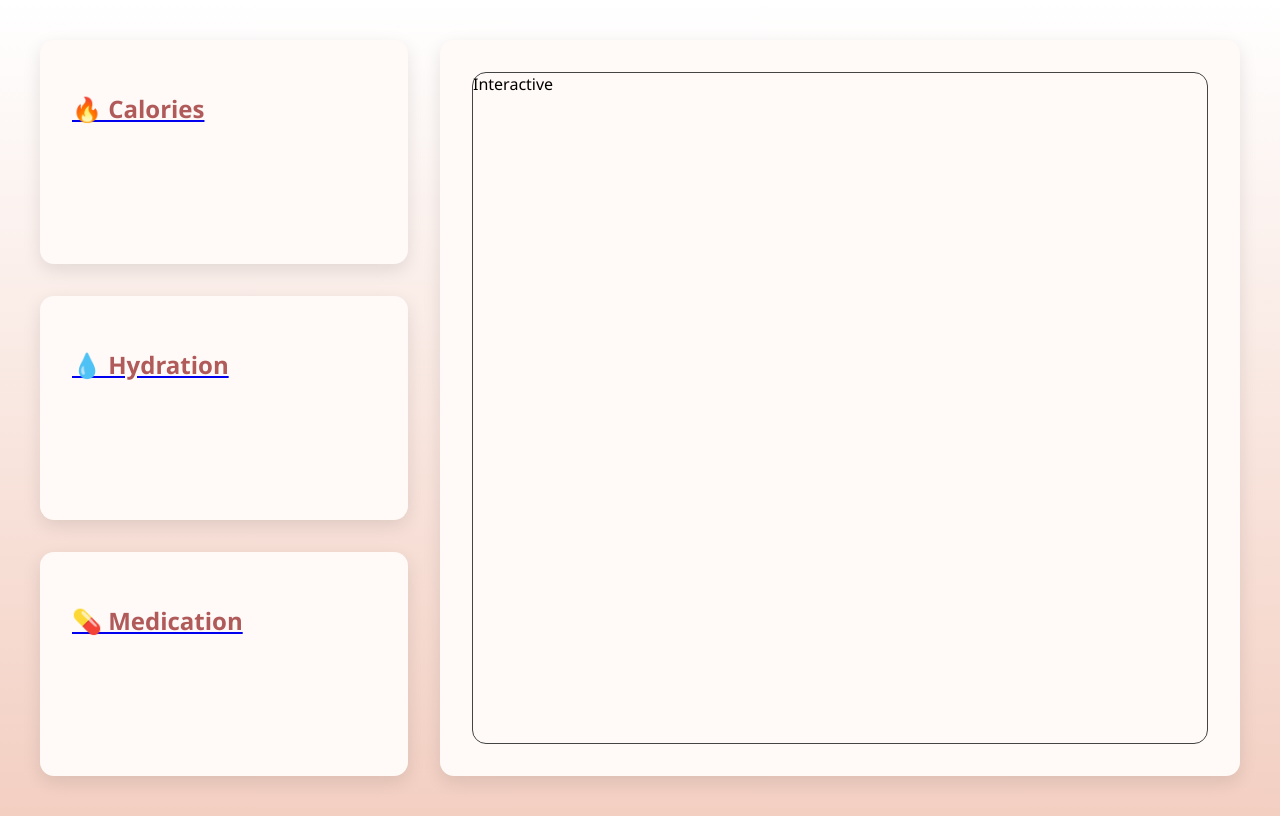
After one commit to Mr-Cosine/health-garden, a Django app: page /dashboard/ in a window 1280 px wide. The commit adds this page. Run offline with Django 5.2, Linux system fonts and the light colour scheme; some web fonts are replaced.

Commit message:
created dashboard

```diff
--- /dev/null
+++ b/health_garden/tracker/templates/tracker/dashboard.html
@@ -0,0 +1,104 @@
+{% load static %}
+
+<!DOCTYPE html>
+<html lang="en">
+<head>
+    <meta charset="UTF-8">
+    <title>Health Garden</title>
+    <style>
+        @font-face {
+            font-family: 'Montserrat';
+            src: url("{% static 'tracker/fonts/Montserrat-Regular.woff2' %}") format('woff2');
+            font-weight: normal;
+            font-style: normal;
+        }
+        @font-face {
+            font-family: 'Montserrat';
+            src: url("{% static 'tracker/fonts/Montserrat-Bold.woff2' %}") format('woff2');
+            font-weight: bold;
+            font-style: normal;
+        }
+
+        /* … keep your existing font & reset styles … */
+        body {
+            font-family: 'Montserrat', 'Segoe UI', sans-serif;
+            background: linear-gradient(0deg, #f3cfc2 0%, #ffffff 100%);
+            height: 100vh;
+            display: flex;
+        }
+        .container {
+            display: flex;
+            flex: 1;
+            gap: 2rem;
+            padding: 2rem;
+            margin: 0 auto;
+        }
+        .left-content {
+            display: flex;
+            flex: 1;
+            gap: 2rem;
+            flex-direction: column;
+        }
+        .right-content {
+            display: flex;
+            flex: 2;
+            background: #fffaf7;
+            border-radius: 14px;
+            padding: 2rem;
+            min-height: 0;
+            overflow: hidden;
+            box-shadow: 0 6px 18px rgba(0,0,0,0.1);
+        }
+        .home-card {
+            flex: 1;
+            background: #fffaf7;
+            border-radius: 14px;
+            padding: 2rem;
+            box-shadow: 0 6px 18px rgba(0,0,0,0.1);
+        }
+        .home-card:hover {
+            transform: translateY(-2px);
+            box-shadow: 0 12px 24px rgba(0,0,0,0.12);
+        }
+        .home-card h2 {
+            color: #b05a5a;    /* your accent colour */
+            margin-bottom: 0.5rem;
+        }
+
+        .interactive {
+            flex: 1;
+            border-radius: 14px;
+            margin: none;
+            padding: none;
+            border: 1px solid #444;
+        }
+
+    </style>
+</head>
+<body>
+    <div class="container">
+        <div class="left-content">
+            <!-- Calories card -->
+            <a href="/calories/" class="home-card">
+                <h2>🔥 Calories</h2>
+            </a>
+            <!-- Hydration card -->
+            <a href="/hydration/" class="home-card">
+                <h2>💧 Hydration</h2>
+            </a>
+            <!-- Medication card -->
+            <a href="/medication/" class="home-card">
+                <h2>💊 Medication</h2>
+            </a>
+        </div>
+
+        <div class="right-content">
+            <!-- Summary / progress card -->
+            <div class="interactive">
+                <h>Interactive</h2>
+                <!-- You can fill this with live stats via JS -->
+            </div>
+        </div>
+    </div>
+</body>
+</html>
--- a/health_garden/tracker/urls.py
+++ b/health_garden/tracker/urls.py
@@ -18,7 +18,7 @@ from django.urls import path
 from . import views
 
 urlpatterns = [
-    path('', views.dashboard, name = 'dashboard'),
+    path('dashboard/', views.dashboard, name = 'dashboard'),
 
     path('calories/', views.calories_panel, name = 'calories_panel'),
     path('api/food-list/create/', views.food_add, name='food_create'),
--- a/health_garden/tracker/views.py
+++ b/health_garden/tracker/views.py
@@ -13,7 +13,7 @@ import json
 # Home
 
 def dashboard(request):
-    return render(request, 'tracker/home.html')
+    return render(request, 'tracker/dashboard.html')
 
 #----------------------------------------------------------------------------------------------------------------
 # Daily calories intake panel
```
Also changed, not shown: health_garden/tracker/templates/tracker/calories_panel.html (+13 -4 lines), health_garden/tracker/templates/tracker/hydration_panel.html (+12 -3 lines), health_garden/db.sqlite3 (deleted), 1 other file.
